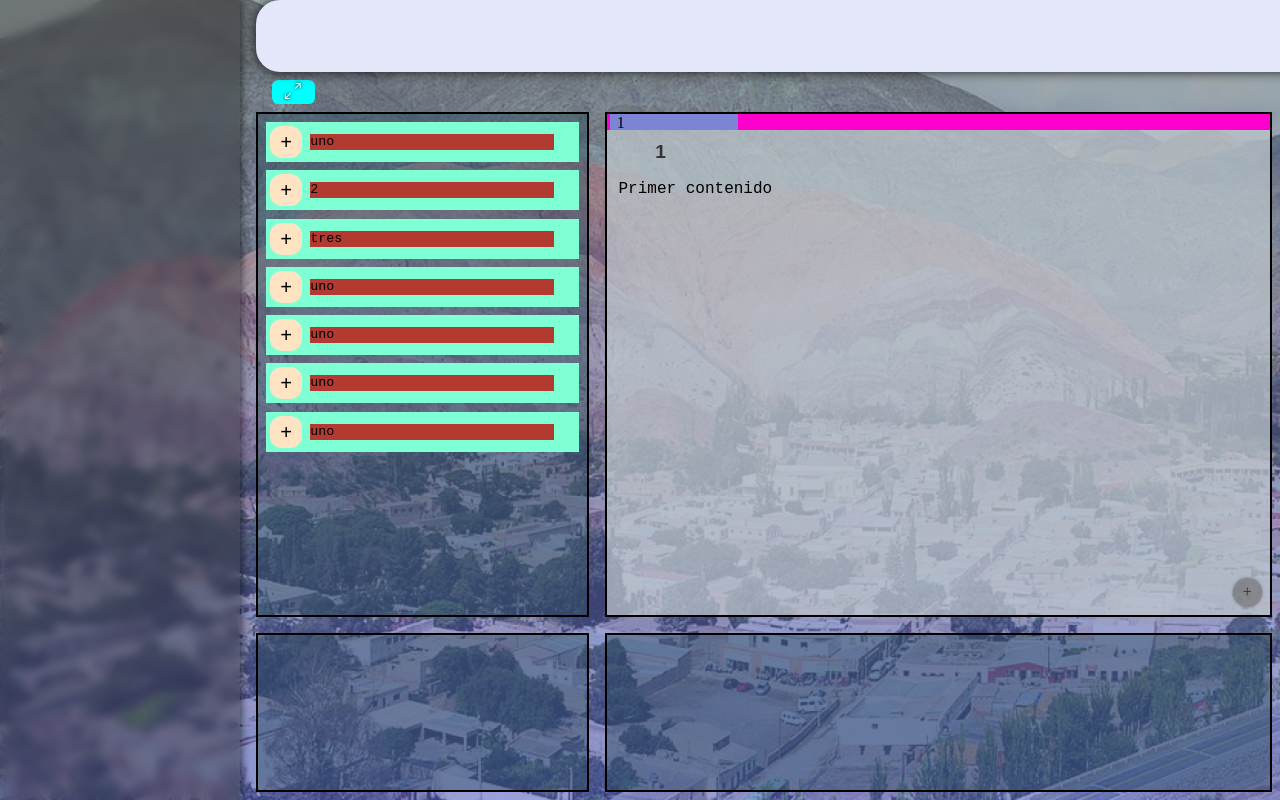
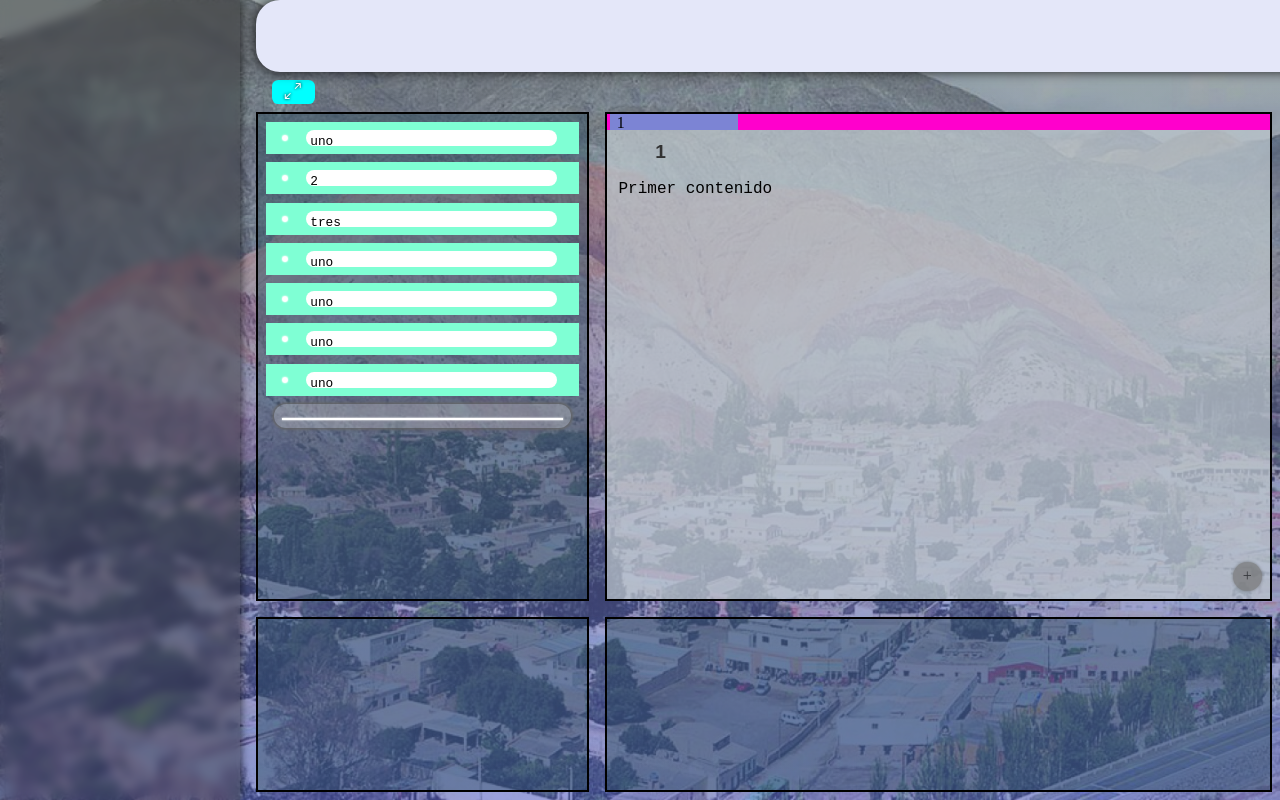
Before and after one commit to Sande-Ricardo/Management-Dashboard-Angular, an Angular app: page / in a window 1280 px wide. Built offline with nearby package versions, Linux system fonts and the light colour scheme.

Commit message:
0.0.03 more styles

```diff
--- a/src/app/components/item/item.component.css
+++ b/src/app/components/item/item.component.css
@@ -6,11 +6,11 @@
     position: relative;
 }
 .task{
-    font-weight: 400;
-    font-size: .7rem;
-    border-radius: .5rem;
-    overflow: hidden;
-    padding: .25rem;
+    display: flex;
+    align-items: center;
+
+    /* background-color: antiquewhite; */
+
     /* display: grid; */
     /* grid-template-areas: trace input; */
     /* grid-template-columns: 2rem auto; */
@@ -25,17 +25,28 @@
 }
 .trace{
     position: absolute;
-    background-color: bisque;
-    border-radius: .75rem;
+    /* background-color: bisque; */
+    border: .2rem white solid;
+    border-radius: 50%;
+    box-shadow: 0 0 .1rem .01rem white
+                ,inset 0 0 .1rem .01rem white;
     font-size: 1.3rem;
     font-weight: 700;
-    height: 2rem;
-    width: 2rem;
-    top: .25rem;
+    height: 2px;
+    width: 2px;
+    box-sizing: 2rem;
+    left: 1rem;
+
+    transition: .3s;
+
+
+    /* top: .25rem; */
 }
 .input{
+    /* background-color: rgba(194, 3, 3, 0.78); */
+    display: flex;
+    align-items: center;
     position: relative;
-    background-color: rgba(194, 3, 3, 0.78);
     border: none;
     outline: none;
     height: 1rem;
@@ -43,11 +54,18 @@
     max-width: 80%;
     left: 2rem;
     margin: .5rem;
-
+    font-weight: 400;
+    font-size: .8rem;
+    border-radius: .5rem;
+    padding: .25rem;
+    /* overflow: hidden; */
     /* padding: 0; */
     /* width: minmax(2rem,auto); */
 }
 
 .input:focus ~ .trace{
-    background-color: violet;
+    /* background-color: violet; */
+    width: 1.5rem;
+    height: 1.5rem;
+    left: .4rem;
 }
--- a/src/app/components/item/item.component.html
+++ b/src/app/components/item/item.component.html
@@ -3,6 +3,6 @@
     <div class="task">
         <!-- <input type="text" [(ngModel)]="item" class="input" id="uno"> -->
         <textarea [(ngModel)]="item" class="input format" ></textarea>
-        <span class="trace format" >+</span>
+        <span class="trace " ></span>
     </div>
 </div>
--- a/src/app/components/list-items/list-items.component.css
+++ b/src/app/components/list-items/list-items.component.css
@@ -0,0 +1,31 @@
+.addItem{
+    position: relative;
+    background-color: rgba(190, 190, 190, 0.362);
+    margin: 0 5% 0 5%;
+    height: 1.5rem;
+    width: 90%;
+
+    border-radius: .75rem;
+    box-shadow: 0 0 .2rem .1rem rgb(100, 100, 100);
+
+}
+
+.line{
+    position: absolute;
+    bottom: 0rem;
+    margin: 2.5%;
+    display: block;
+    height: 1px;
+    width: 95%;
+    border: 1px white solid;
+    box-shadow: 0 0 .1rem .01rem white
+                ,inset 0 0 .1rem .01rem white;
+}
+
+.cover{
+    position:relative;
+    border-radius: .75%;
+    width: 100%;
+    height: 100%;
+
+}
--- a/src/app/components/list-items/list-items.component.html
+++ b/src/app/components/list-items/list-items.component.html
@@ -3,7 +3,11 @@
     <div class="itmes">
         <!-- agregar inputs binding-->
 
-        <app-item *ngFor="let unit of items, let i = index" [item]="items[i]"></app-item>
-
+        <app-item *ngFor="let unit of dataSv.items, let i = index" [item]="dataSv.items[i]"></app-item>
+        <div class="addItem">
+            <span class="line"> </span>
+            <!-- <span class="cover" (click)="addItem()"></span> -->
+            <div class="cover" (click)="addItem()"></div>
+        </div>
     </div>
 </div>
--- a/src/app/components/list-items/list-items.component.ts
+++ b/src/app/components/list-items/list-items.component.ts
@@ -1,4 +1,5 @@
 import { Component, OnInit } from '@angular/core';
+import { DataServiceService } from 'src/app/principal-page/data-service.service';
 
 @Component({
   selector: 'app-list-items',
@@ -7,21 +8,16 @@ import { Component, OnInit } from '@angular/core';
 })
 export class ListItemsComponent implements OnInit {
 
-  constructor() {
-    this.items = [
-      "uno",
-      "2",
-      "tres",
-      "uno",
-      "uno",
-      "uno",
-      "uno"
-    ]
+  constructor( public dataSv:DataServiceService) {
+
   }
 
   ngOnInit(): void {
   }
 
+  addItem(){
+    this.dataSv.addItem();
+  }
 
-  items:string[] = []
+  // items:string[] = []
 }
--- /dev/null
+++ b/src/app/principal-page/data-service.service.ts
@@ -0,0 +1,27 @@
+import { Injectable } from '@angular/core';
+
+@Injectable({
+  providedIn: 'root'
+})
+export class DataServiceService {
+
+  constructor() { }
+
+
+  items:string []=[
+      "uno",
+      "2",
+      "tres",
+      "uno",
+      "uno",
+      "uno",
+      "uno"
+  ]
+
+  addItem(){
+    this.items.push("")
+  }
+  delItem(i:number){
+    this.items.splice(i, 1)
+  }
+}
--- a/src/app/principal-page/principal-page.component.css
+++ b/src/app/principal-page/principal-page.component.css
@@ -10,6 +10,7 @@
     margin-top: 1rem;
     /* grid-template-columns: minmax(10rem,13rem) minmax(20rem,23rem); */
     grid-template-columns: 1fr 2fr;
+    /* grid-template-rows: (minmax(10rem, auto)); */
 }
 .display1{
     grid-template-areas:    'one  two'
@@ -23,6 +24,7 @@
     background-color: rgba(42, 75, 93, 0.435);
     position: relative;
     border: 2px solid black;
+    /* min-width: 10rem; */
 }
 .c-one{
     grid-area: one;
--- a/src/app/principal-page/principal-page.component.ts
+++ b/src/app/principal-page/principal-page.component.ts
@@ -13,7 +13,7 @@ export class PrincipalPageComponent implements OnInit {
   }
 
   expand:boolean=false;
-  display:string[]=["displayNone","","displayNone","displayNone"];
+  display:string[]=["","displayNone","displayNone","displayNone"];
 
   changeExpand(){
     this.expand = !this.expand
```
